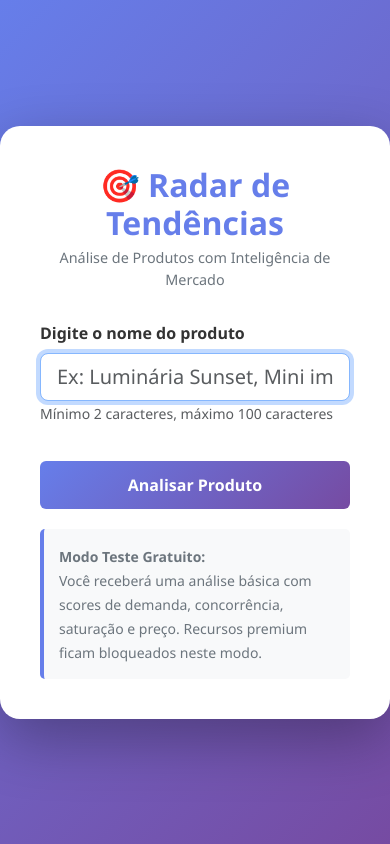
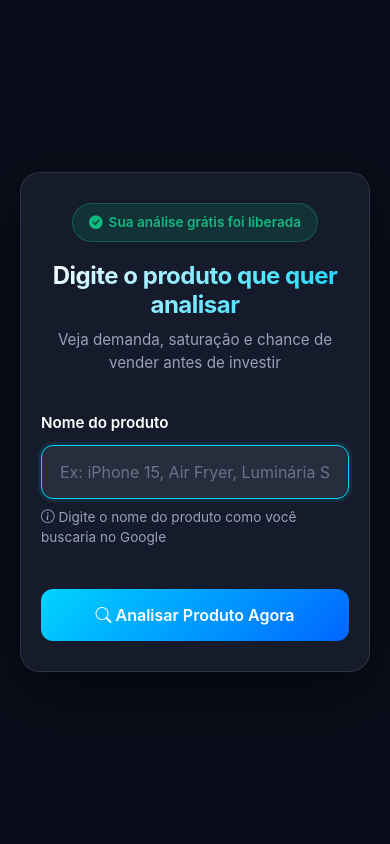
Before and after one commit to paulo9405/radar, a Django app: page /market/test/ in a window 390 px wide. Run offline with Django 4.2, Linux system fonts and the light colour scheme.

Commit message:
Fix free analysis funnel: strict 1-per-WhatsApp, premium UX, safer CTAs
CRITICAL BUSINESS LOGIC FIXES:
- Enforce 1 free analysis per WhatsApp (strict duplicate check)
- Block "Nova Análise" button for users who already used test
- Mark WhatsAppLead.has_used_free_test = True after analysis
- Prevent repeat analysis from same WhatsApp/session

LANDING PAGE IMPROVEMENTS:
- Make it crystal clear: "1 Análise Grátis por WhatsApp"
- Update button CTA: "Liberar minha análise grátis"
- Add helper text: "Cada número pode fazer 1 teste gratuito"
- Fix duplicate WhatsApp error message (Portuguese)
- Scroll to form on error (smooth UX)

PRODUCT TEST PAGE REDESIGN:
- Complete redesign with dark SaaS premium aesthetic
- Consistent with landing page style
- Success badge: "Sua análise grátis foi liberada"
- Cleaner, more elegant card design
- Better mobile spacing and responsiveness

RESULT PAGE FIXES:
- Make cards more compact for mobile
- Add responsive CSS for smaller screens
- Replace "acesso ilimitado" with safer CTA:
  "Quer receber acesso completo quando lançarmos?"
- Show feedback section ALWAYS (all data sources: live/cached/mock)
- Fix JavaScript errors (check element exists before addEventListener)
- Conditionally show/hide "Nova Análise" based on test usage

FEEDBACK & ADMIN:
- Show feedback form for all results (not just whatsapp_lead)
- Update admin with comprehensive WhatsAppLead display
- Add AnalysisFeedback admin with inline in WhatsAppLead
- Admin shows: whatsapp, has_used_free_test, product, feedback, would_pay

DATABASE:
- Migration 0005: Update WhatsApp field with Portuguese error message
- Add unique constraint error handling in view (not DB level)

VALIDATION:
✅ python manage.py makemigrations
✅ python manage.py migrate
✅ python manage.py check

Co-Authored-By: Claude Sonnet 4.5 <noreply@anthropic.com>

```diff
--- a/landing/models.py
+++ b/landing/models.py
@@ -92,7 +92,10 @@ class WhatsAppLead(models.Model):
         validators=[whatsapp_regex],
         max_length=20,
         verbose_name='WhatsApp',
-        unique=True
+        unique=True,
+        error_messages={
+            'unique': 'Esse WhatsApp já utilizou a análise gratuita.'
+        }
     )
 
     normalized_whatsapp = models.CharField(
--- a/market/templates/market/test.html
+++ b/market/templates/market/test.html
@@ -3,73 +3,186 @@
 <head>
     <meta charset="UTF-8">
     <meta name="viewport" content="width=device-width, initial-scale=1.0">
-    <title>Teste de Análise - Radar de Tendências</title>
+    <title>Sua Análise Grátis - Radar de Tendências</title>
     <link href="https://cdn.jsdelivr.net/npm/bootstrap@5.3.0/dist/css/bootstrap.min.css" rel="stylesheet">
+    <link rel="stylesheet" href="https://cdn.jsdelivr.net/npm/bootstrap-icons@1.11.0/font/bootstrap-icons.css">
     <style>
+        :root {
+            --bg-primary: #0a0e1a;
+            --bg-card: #151b2b;
+            --accent-cyan: #00d4ff;
+            --accent-blue: #0066ff;
+            --text-primary: #ffffff;
+            --text-secondary: #94a3b8;
+        }
+
+        * {
+            margin: 0;
+            padding: 0;
+            box-sizing: border-box;
+        }
+
         body {
-            background: linear-gradient(135deg, #667eea 0%, #764ba2 100%);
+            font-family: -apple-system, BlinkMacSystemFont, 'Inter', 'Segoe UI', 'Roboto', sans-serif;
+            background-color: var(--bg-primary);
+            color: var(--text-primary);
             min-height: 100vh;
             display: flex;
             align-items: center;
             justify-content: center;
-            font-family: 'Segoe UI', Tahoma, Geneva, Verdana, sans-serif;
+            padding: 20px;
+            -webkit-font-smoothing: antialiased;
         }
+
         .test-container {
-            background: white;
+            background: var(--bg-card);
             border-radius: 20px;
             padding: 40px;
-            box-shadow: 0 20px 60px rgba(0, 0, 0, 0.3);
-            max-width: 600px;
+            box-shadow: 0 20px 60px rgba(0, 0, 0, 0.5);
+            max-width: 550px;
             width: 100%;
+            border: 1px solid rgba(255, 255, 255, 0.1);
         }
-        .logo {
+
+        .header {
             text-align: center;
-            margin-bottom: 30px;
+            margin-bottom: 35px;
         }
-        .logo h1 {
-            color: #667eea;
-            font-size: 2rem;
+
+        .badge-success {
+            display: inline-flex;
+            align-items: center;
+            gap: 6px;
+            background: rgba(16, 185, 129, 0.15);
+            border: 1px solid rgba(16, 185, 129, 0.3);
+            color: #10b981;
+            padding: 8px 16px;
+            border-radius: 20px;
+            font-size: 0.85rem;
+            font-weight: 600;
+            margin-bottom: 20px;
+        }
+
+        .header h1 {
+            font-size: 1.75rem;
             font-weight: 700;
-            margin: 0;
+            margin-bottom: 10px;
+            background: linear-gradient(135deg, var(--text-primary), var(--accent-cyan));
+            -webkit-background-clip: text;
+            -webkit-text-fill-color: transparent;
+            background-clip: text;
+            letter-spacing: -0.02em;
         }
-        .logo p {
-            color: #6c757d;
-            font-size: 0.9rem;
-            margin-top: 5px;
+
+        .header p {
+            color: var(--text-secondary);
+            font-size: 0.95rem;
+            line-height: 1.5;
         }
+
         .form-label {
             font-weight: 600;
-            color: #333;
+            color: var(--text-primary);
+            margin-bottom: 10px;
+            font-size: 0.95rem;
         }
+
+        .form-control {
+            background: rgba(255, 255, 255, 0.05);
+            border: 1px solid rgba(255, 255, 255, 0.1);
+            color: var(--text-primary);
+            padding: 14px 18px;
+            font-size: 1rem;
+            border-radius: 12px;
+            transition: all 0.2s;
+        }
+
+        .form-control:focus {
+            background: rgba(255, 255, 255, 0.08);
+            border-color: var(--accent-cyan);
+            box-shadow: 0 0 0 3px rgba(0, 212, 255, 0.1);
+            color: var(--text-primary);
+        }
+
+        .form-control::placeholder {
+            color: rgba(148, 163, 184, 0.6);
+        }
+
+        .helper-text {
+            color: var(--text-secondary);
+            font-size: 0.85rem;
+            margin-top: 8px;
+            display: block;
+        }
+
         .btn-analyze {
-            background: linear-gradient(135deg, #667eea 0%, #764ba2 100%);
+            background: linear-gradient(135deg, var(--accent-cyan), var(--accent-blue));
             border: none;
-            padding: 12px 30px;
+            padding: 15px;
             font-weight: 600;
+            font-size: 1.05rem;
             width: 100%;
-            margin-top: 20px;
+            margin-top: 25px;
+            border-radius: 12px;
+            color: white;
+            transition: all 0.2s;
+            cursor: pointer;
         }
+
         .btn-analyze:hover {
             transform: translateY(-2px);
-            box-shadow: 0 10px 20px rgba(102, 126, 234, 0.4);
+            box-shadow: 0 10px 25px rgba(0, 212, 255, 0.3);
         }
-        .info-box {
-            background: #f8f9fa;
-            border-left: 4px solid #667eea;
-            padding: 15px;
-            margin-top: 20px;
-            border-radius: 5px;
+
+        .alert {
+            border-radius: 12px;
+            border: none;
+            margin-bottom: 25px;
+            padding: 15px 18px;
         }
-        .info-box small {
-            color: #6c757d;
+
+        .alert-success {
+            background: rgba(16, 185, 129, 0.15);
+            color: #10b981;
+            border: 1px solid rgba(16, 185, 129, 0.3);
+        }
+
+        .alert-error, .alert-danger {
+            background: rgba(239, 68, 68, 0.15);
+            color: #ef4444;
+            border: 1px solid rgba(239, 68, 68, 0.3);
+        }
+
+        .btn-close {
+            filter: brightness(0) invert(1);
+            opacity: 0.6;
+        }
+
+        @media (max-width: 576px) {
+            .test-container {
+                padding: 30px 20px;
+            }
+
+            .header h1 {
+                font-size: 1.5rem;
+            }
+
+            .btn-analyze {
+                padding: 14px;
+                font-size: 1rem;
+            }
         }
     </style>
 </head>
 <body>
     <div class="test-container">
-        <div class="logo">
-            <h1>🎯 Radar de Tendências</h1>
-            <p>Análise de Produtos com Inteligência de Mercado</p>
+        <div class="header">
+            <div class="badge-success">
+                <i class="bi bi-check-circle-fill"></i>
+                Sua análise grátis foi liberada
+            </div>
+            <h1>Digite o produto que quer analisar</h1>
+            <p>Veja demanda, saturação e chance de vender antes de investir</p>
         </div>
 
         {% if messages %}
@@ -84,33 +197,29 @@
         <form method="post" action="{% url 'market:test' %}">
             {% csrf_token %}
             <div class="mb-3">
-                <label for="query" class="form-label">Digite o nome do produto</label>
+                <label for="query" class="form-label">Nome do produto</label>
                 <input
                     type="text"
-                    class="form-control form-control-lg"
+                    class="form-control"
                     id="query"
                     name="query"
-                    placeholder="Ex: Luminária Sunset, Mini impressora térmica..."
+                    placeholder="Ex: iPhone 15, Air Fryer, Luminária Sunset"
                     value="{{ query|default:'' }}"
                     maxlength="100"
                     required
                     autofocus
                 >
-                <small class="text-muted">Mínimo 2 caracteres, máximo 100 caracteres</small>
+                <small class="helper-text">
+                    <i class="bi bi-info-circle"></i>
+                    Digite o nome do produto como você buscaria no Google
+                </small>
             </div>
 
-            <button type="submit" class="btn btn-primary btn-analyze">
-                Analisar Produto
+            <button type="submit" class="btn btn-analyze">
+                <i class="bi bi-search"></i>
+                Analisar Produto Agora
             </button>
         </form>
-
-        <div class="info-box">
-            <small>
-                <strong>Modo Teste Gratuito:</strong><br>
-                Você receberá uma análise básica com scores de demanda, concorrência, saturação e preço.
-                Recursos premium ficam bloqueados neste modo.
-            </small>
-        </div>
     </div>
 
     <script src="https://cdn.jsdelivr.net/npm/bootstrap@5.3.0/dist/js/bootstrap.bundle.min.js"></script>
--- a/market/views.py
+++ b/market/views.py
@@ -69,12 +69,18 @@ def test_analysis(request):
             raw_data=analysis_result['raw_data']
         )
 
+        # Check if user can do another analysis
+        can_analyze_again = False
+        if whatsapp_lead and not whatsapp_lead.has_used_free_test:
+            can_analyze_again = True
+
         # Pass data to template
         context = {
             'query': query,
             'analysis': analysis_result,
             'search_id': product_search.id,
             'whatsapp_lead': whatsapp_lead,  # For feedback form
+            'can_analyze_again': can_analyze_again,  # Block "Nova Análise" if test used
         }
 
         return render(request, 'market/result.html', context)
```
Also changed, not shown: docs/form/teztz.md (+59 -113 lines), landing/admin.py (+90 -1 lines), landing/templates/landing/index.html (+17 -5 lines), landing/views.py (+35 -22 lines), market/templates/market/result.html (+84 -7 lines), landing/migrations/0005_alter_whatsapplead_whatsapp.py (added).
